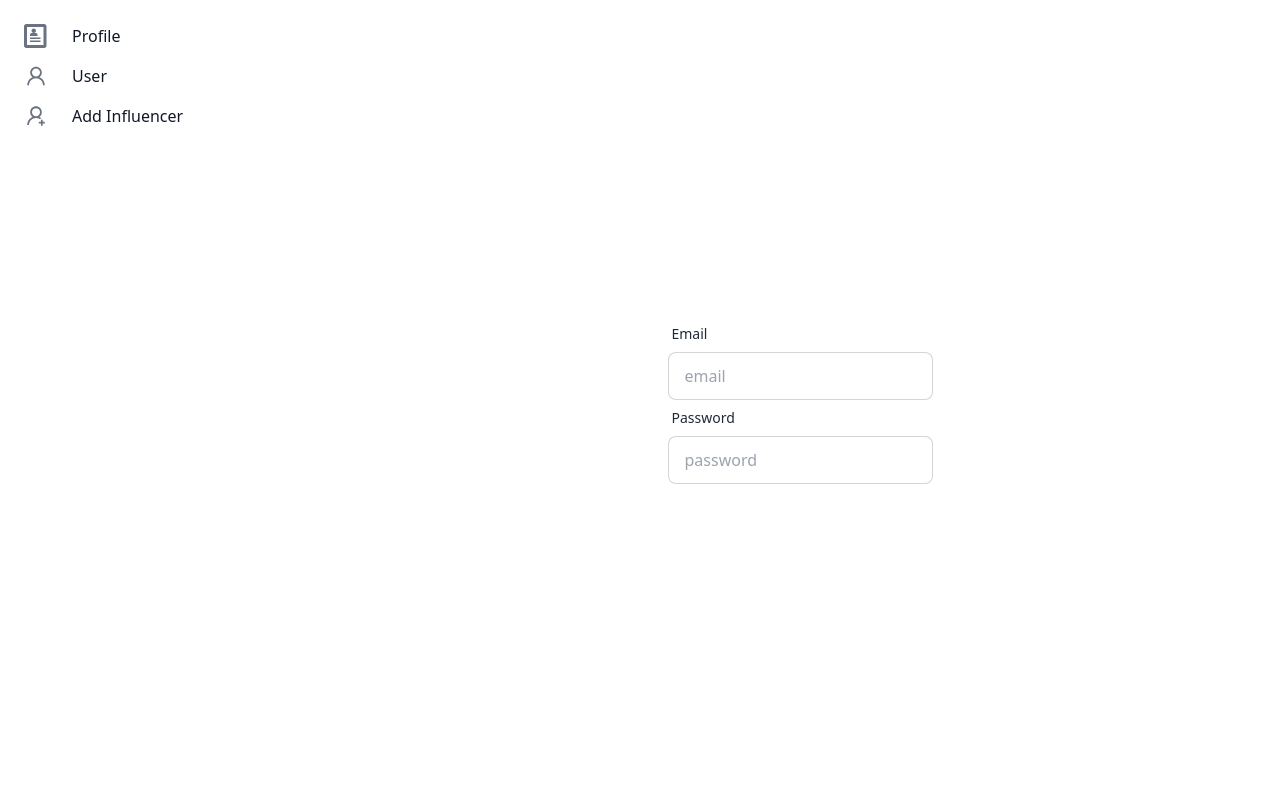
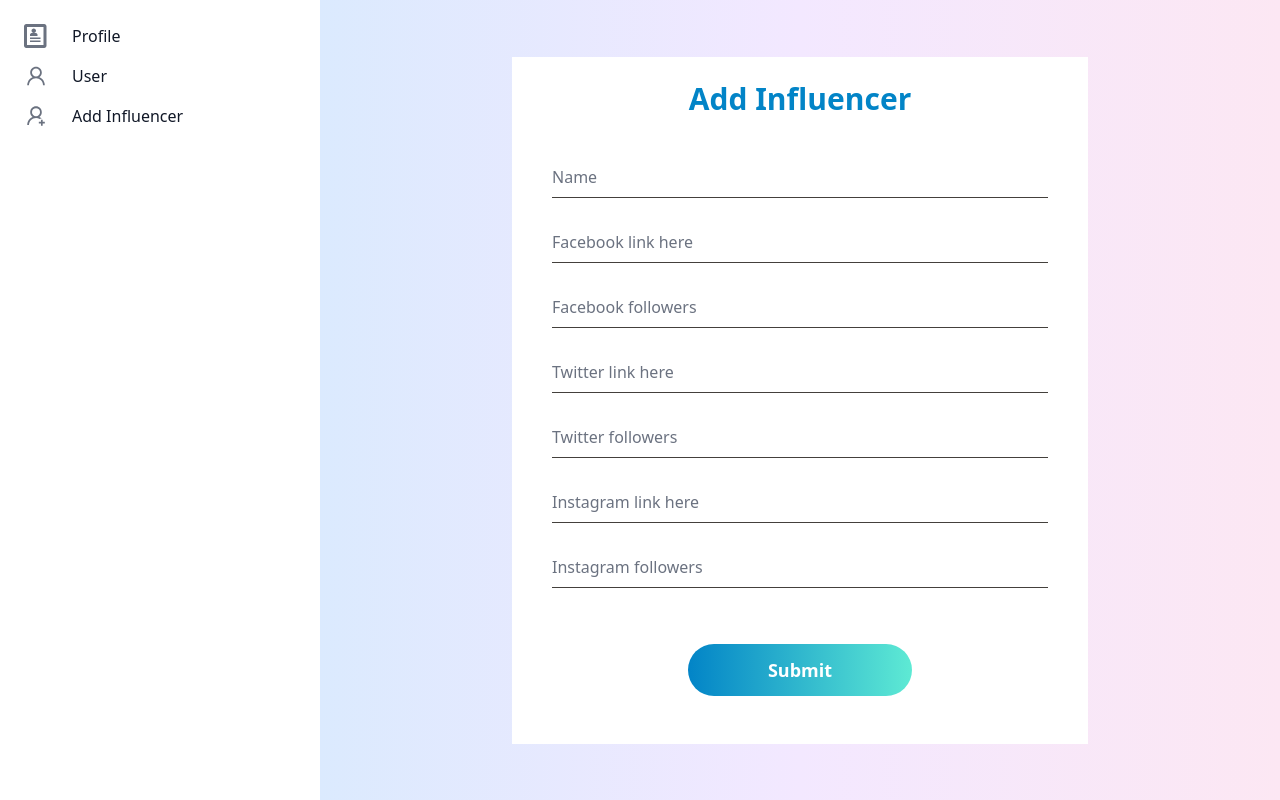
Before and after one commit to mdhasan76/Nerdlogics-Digital, a React (Create React App) app: page /addinfoencer in a window 1280 px wide. Built offline with nearby package versions, Linux system fonts and the light colour scheme.

Commit message:
Add influencer complate

```diff
--- a/src/components/AddInfluencer.js
+++ b/src/components/AddInfluencer.js
@@ -1,24 +1,49 @@
 import React from 'react';
 
 const AddInfluencer = () => {
-    return (
+  return (
+    <div class="w-full overflow-scroll block h-screen bg-gradient-to-r from-blue-100 via-purple-100 to-pink-100 p-4 flex items-center justify-center" >
+      <div class="bg-white py-6 px-10 sm:max-w-xl w-full ">
+        <div class="sm:text-3xl text-2xl font-semibold text-center text-sky-600  mb-12">
+          Add Influencer
+        </div>
         <div>
-            <form>
-            <div className="form-control">
-          <label className="label">
-            <span className="label-text">Email</span>
-          </label>
-          <input type="text" placeholder="email" className="input input-bordered" />
+          <div>
+            <input type="text" class="focus:outline-none focus:border-b-4 font-medium border-b w-full pb-2 border-stone-700 placeholder-gray-500" placeholder="Name " />
+          </div>
+            <div>
+            <div>
+              <input type="text" class="focus:outline-none focus:border-b-4 border-b w-full pb-2 border-stone-700 placeholder-gray-500 my-8" placeholder="Facebook link here"/>
+            </div>
+            <div>
+              <input type="number" class="focus:outline-none focus:border-b-4 border-b w-full pb-2 border-stone-700 placeholder-gray-500 mb-8" placeholder="Facebook followers" />
+            </div>
+            </div>
+          <div>
+            <div>
+              <input type="text" class="focus:outline-none focus:border-b-4 border-b w-full pb-2 border-stone-700 placeholder-gray-500 mb-8" placeholder="Twitter link here" />
+            </div>
+            <div>
+              <input type="number" class="focus:outline-none focus:border-b-4 border-b w-full pb-2 border-stone-700 placeholder-gray-500 mb-8" placeholder="Twitter followers" />
+            </div>
+          </div>
+          <div>
+            <div>
+              <input type="phone" class="focus:outline-none focus:border-b-4 border-b w-full pb-2 border-stone-700 placeholder-gray-500 mb-8" placeholder="Instagram link here" />
+            </div>
+            <div>
+              <input type="number" class="focus:outline-none focus:border-b-4 border-b w-full pb-2 border-stone-700 placeholder-gray-500 mb-8" placeholder="Instagram followers" />
+            </div>
+          </div>
+          <div class="flex justify-center my-6">
+            <button class=" rounded-full  p-3 w-full sm:w-56   bg-gradient-to-r from-sky-600  to-teal-300 text-white text-lg font-semibold " >
+              Submit
+            </button>
+          </div>
         </div>
-        <div className="form-control">
-          <label className="label">
-            <span className="label-text">Password</span>
-          </label>
-          <input type="text" placeholder="password" className="input input-bordered" />
-        </div>
-            </form>
-        </div>
-    );
+      </div>
+    </div>
+  );
 };
 
 export default AddInfluencer;
```
